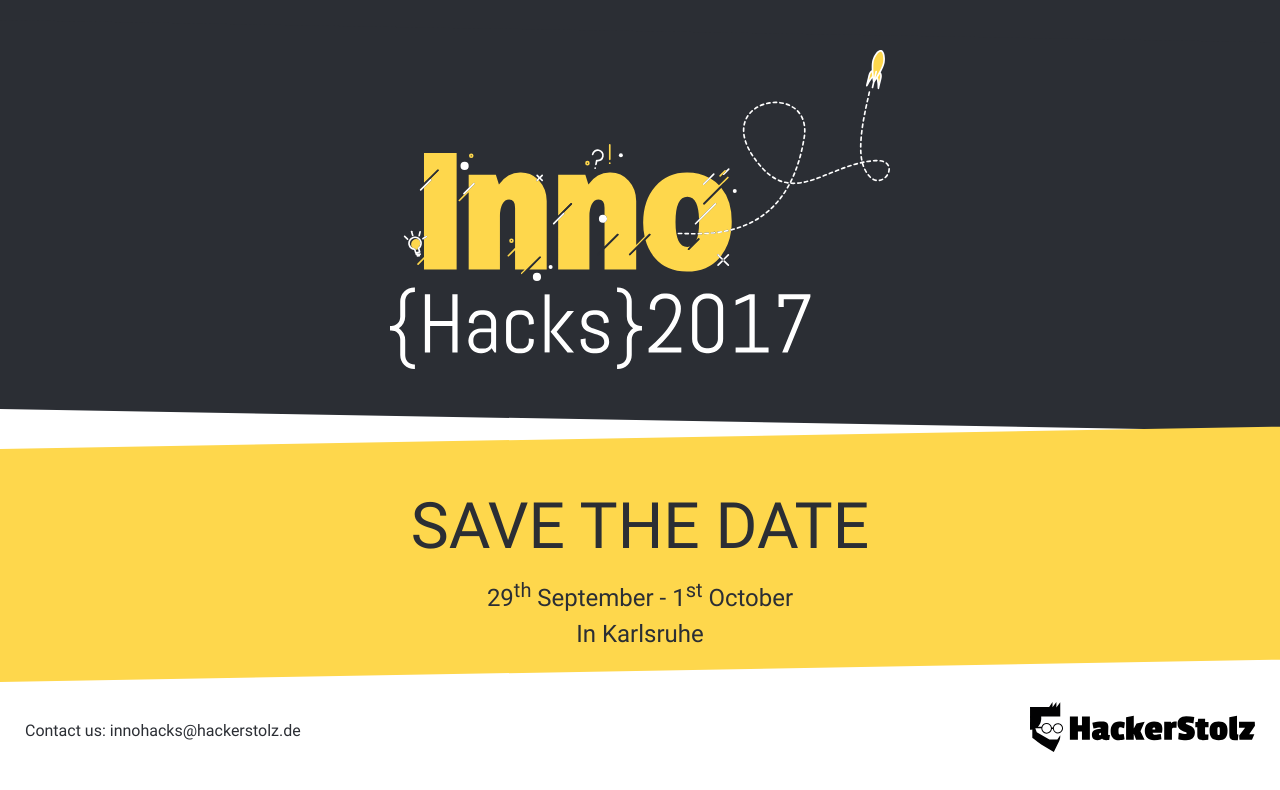
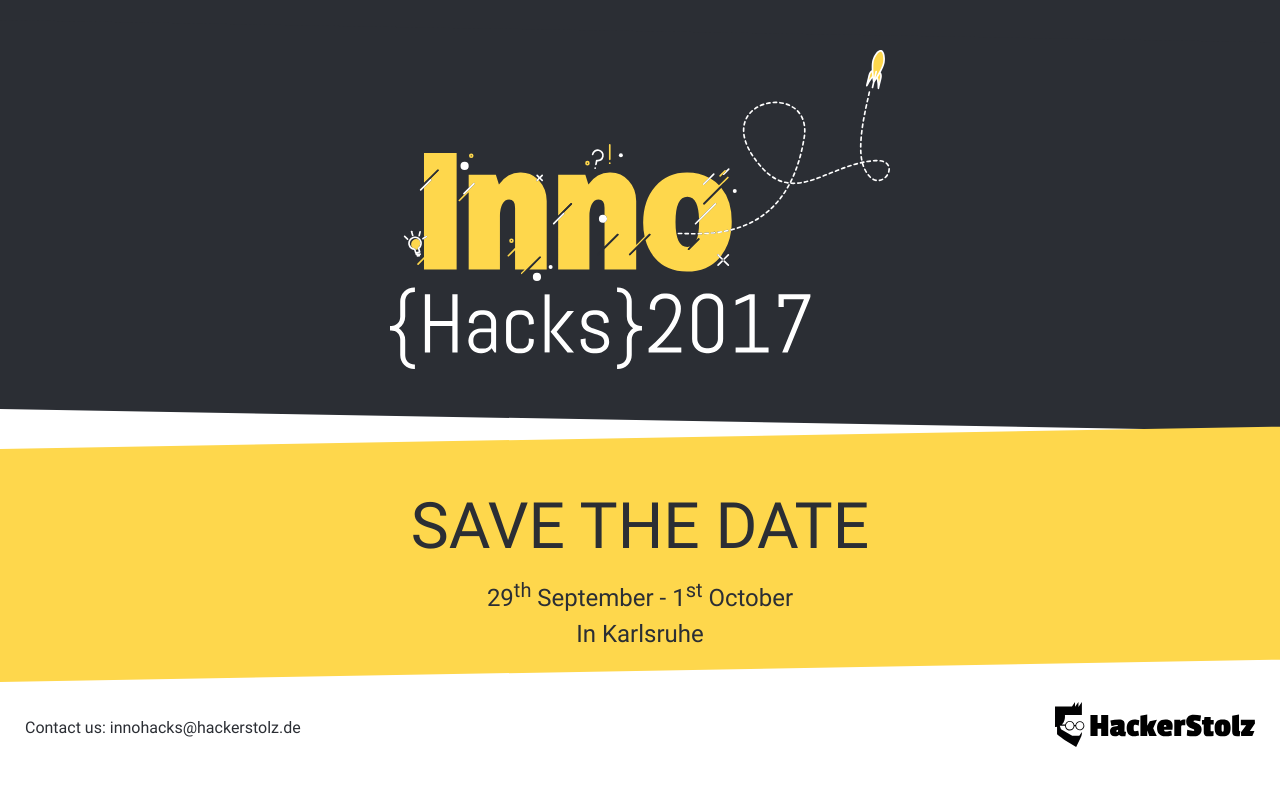
Before and after one commit to hackerstolz/innohacks-website, a website: page index.html in a window 1280 px wide. Drawn offline with Linux system fonts and the light colour scheme; files whose address does not match are found by name.

Commit message:
Better responsiveness for footer image

```diff
--- a/css/styles.scss
+++ b/css/styles.scss
@@ -38,7 +38,7 @@ body {
   align-items: center;
 
   img {
-    max-height: 50px;
+    max-width: 200px;
     width: 100%;
   }
 }
```
Also changed, not shown: css/styles.css.
